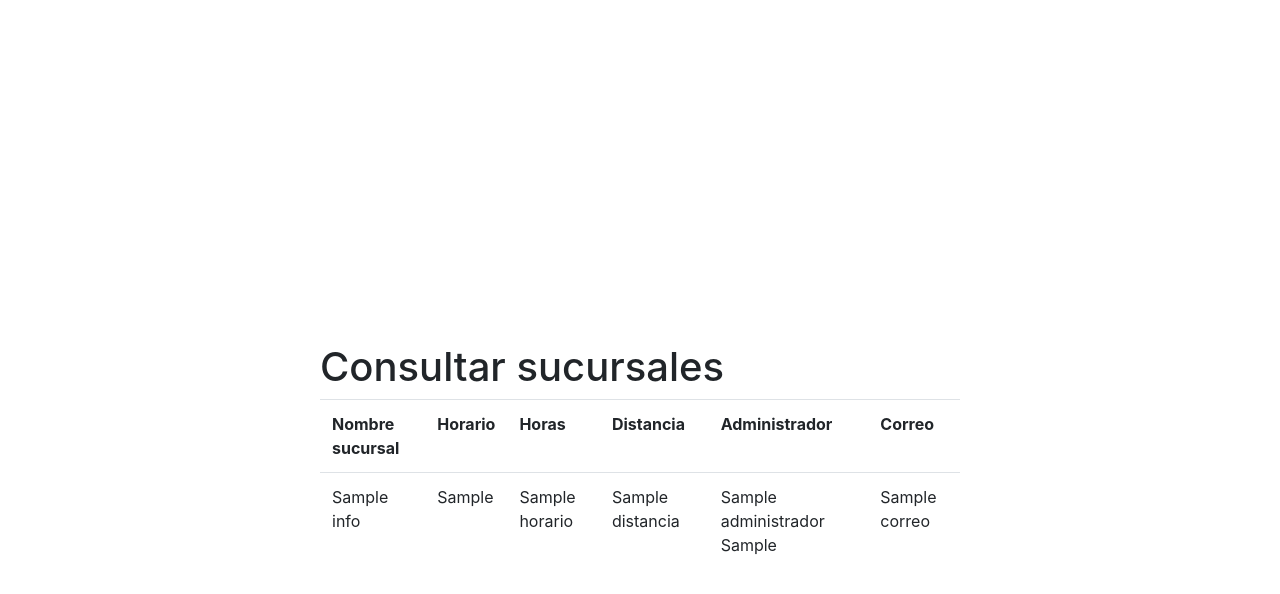
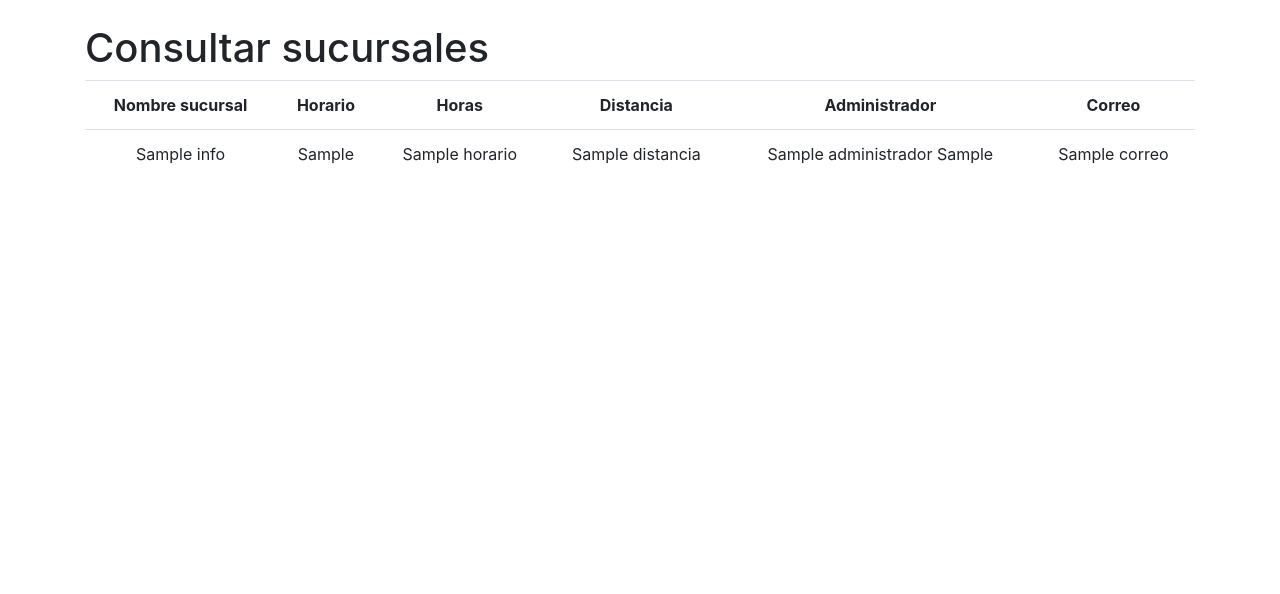
Before and after one commit to Huevaldinho/Proyecto-BasesII-Respaldo, a Flask app: template Proyecto-Bases2/GUI/website/templates/consultarSucursal.html in a window 1280 px wide. Shown: the part 56-650 px from the top of the page. Run offline with Flask 2, Linux system fonts and the light colour scheme; the template is opened without the code that fills it: most values are stand-ins (such as "Sample title", 1, 10 or a date in 2020); some libraries are stand-ins or nearby versions.

```diff
--- a/Proyecto-Bases2/GUI/website/cli.py
+++ b/Proyecto-Bases2/GUI/website/cli.py
@@ -218,7 +218,7 @@ def consultarSucursal():
         return redirect(url_for('cli.pais'))
     elif not session.get('ubicacion'):#Valida que haya selecionado la ubicacion
         flash('Debe seleccionar su ubicación para poder consultar las sucursales.',category='error')
-        return redirect(url_for('cli.ubicacionDomicilio'))
+        return redirect(url_for('cli.ubicacionCliente'))
     else:
         conexion =ConexionServidorSQL()
         conexion.conectarServidor(conexion.getNombreBaseDatos(session.get('pais')))
--- a/Proyecto-Bases2/GUI/website/conexion/conexionServidores.py
+++ b/Proyecto-Bases2/GUI/website/conexion/conexionServidores.py
@@ -903,7 +903,9 @@ class ConexionServidorSQL:
         """
         infoLimpia=[]
         dias ={'Monday':'L','Tuesday':"K","Wednesday":'M',"Thursday":'J',"Friday":'V','Saturday':'S','Sunday':'D'}
+
         dia = dias.get(calendar.day_name[date.today().weekday()])#Saca la primera letra del dia para comparar si la sucursal esta abierta.
+        print(dia)
         abierto='Cerrado'
         horarioBonito = ''
         admin = {}
--- a/Proyecto-Bases2/GUI/website/templates/consultarSucursal.html
+++ b/Proyecto-Bases2/GUI/website/templates/consultarSucursal.html
@@ -4,18 +4,11 @@
 <title>{% block title %}Consultar sucursal{% endblock %}</title>
 
 {% block content %}
-    <style>
-        .hijo {
-            position: absolute;
-            top: 65%;
-            left: 50%;
-            transform: translate(-50%, -50%);
-        }
-    </style>
+
         <br>
         <div class="d-grid gap-2 hijo">
             <h1>Consultar sucursales</h1>
-            <table class="table table-hover">
+            <table class="table table-hover" style="text-align: center;">
                 <tr>
                     <th>Nombre sucursal</th>
                     <th>Horario</th>
```
